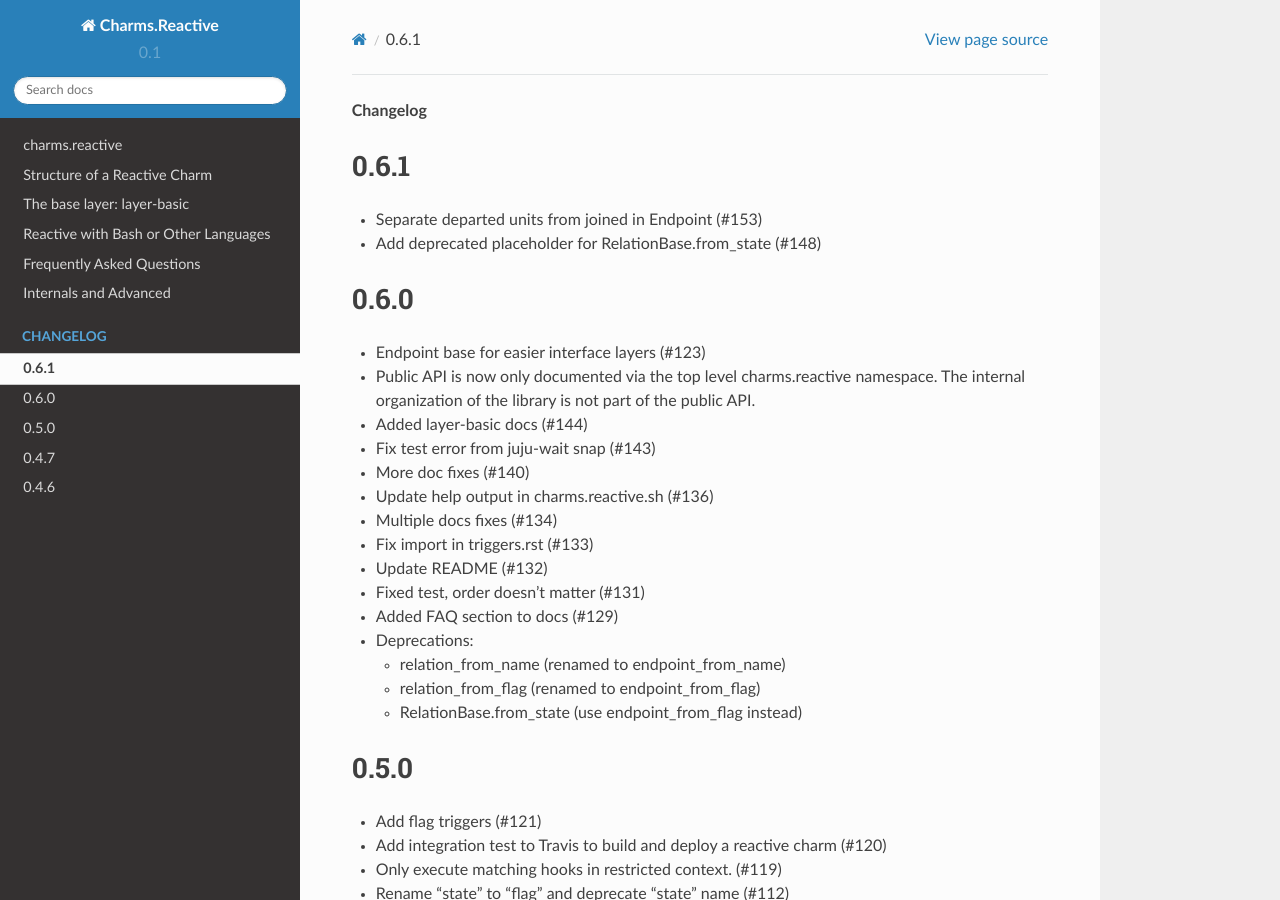
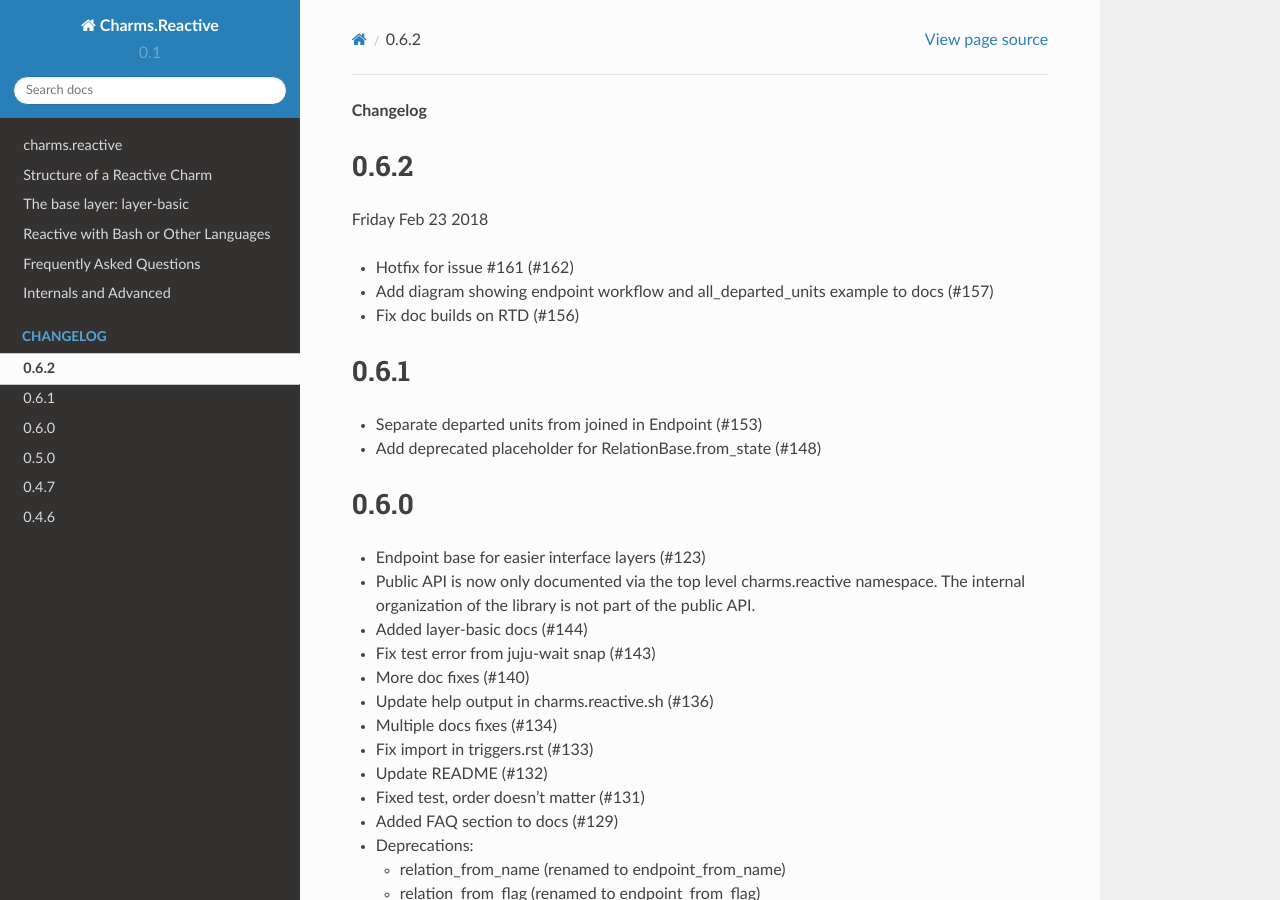
Before and after one commit to canonical/charms.reactive, a Sphinx documentation site: the page built from docs/changelog.rst, in a window 1280 px wide and 900 px high. Built offline with Sphinx 7.4.7 and the Read the Docs theme 2.0.0, drawn with Linux system fonts in a browser that asks for light colours; pages that are not in the unit, such as notebooks, are missing from menus.

Commit message:
Bump version and changelog for release

```diff
--- a/docs/changelog.rst
+++ b/docs/changelog.rst
@@ -1,4 +1,12 @@
 **Changelog**
+
+0.6.2
+^^^^^
+Friday Feb 23 2018
+
+* Hotfix for issue #161 (#162)
+* Add diagram showing endpoint workflow and all_departed_units example to docs (#157)
+* Fix doc builds on RTD (#156)
 
 0.6.1
 ^^^^^
```
Also changed, not shown: 1 other file.
